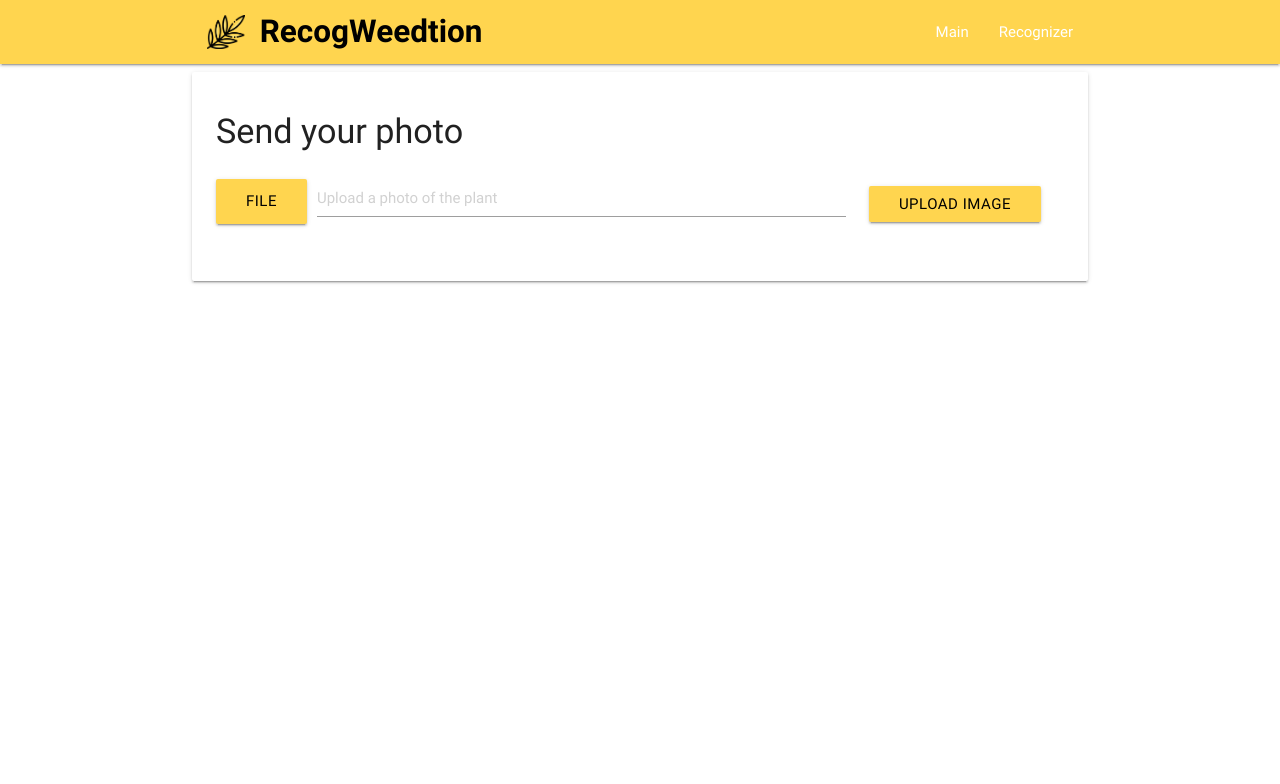
After one commit to precious-void/RecogWeedtion, a Flask app: page /identifier in a window 1280 px wide. The commit adds this page. Shown: the top 784 px of the page. Run offline with Flask 2, Linux system fonts and the light colour scheme.

Commit message:
Description Page

```diff
--- a/app/__init__.py
+++ b/app/__init__.py
@@ -35,8 +35,13 @@ def add_header(response):
 
 @app.route('/')
 @app.route('/index')
+def index():
+    return render_template("index.html")
+
+@app.route('/identifier')
 def upload_file():
-    return render_template("index.html")
+    return render_template("identifier.html")
+
 
 
 @app.route('/upload', methods=['POST'])
--- /dev/null
+++ b/app/templates/identifier.html
@@ -0,0 +1,104 @@
+<html>
+<head>
+
+<link href="http://fonts.googleapis.com/icon?family=Material+Icons" rel="stylesheet">
+<link type="text/css" rel="stylesheet" href="css/materialize.css"  media="screen,projection"/>
+<meta name="viewport" content="width=device-width, initial-scale=1.0"/>
+<script type="text/javascript" src="js/jquery.js"></script>
+<script type="text/javascript" src="js/materialize.min.js"></script>
+<meta http-equiv="Cache-Control" content="no-cache">
+<title>RecogWeedtion</title>
+
+</head>
+<body>
+<style>
+    .nav-wrapper{
+        width:70%;
+        margin: 0 auto;
+    }
+</style>
+<!-- Header -->
+<nav class="amber lighten-2">
+<div class="nav-wrapper amber lighten-2">
+    <a href="index" class="brand-logo left black-text" style="font-weight: 600; margin-left: 1rem; height:100%;">
+        <img src="img/logo.png" style="float:left;height:100%; padding:1rem 0; margin-right:1rem;">
+        RecogWeedtion
+    </a>
+    <ul class="right">
+        <li><a href="index">Main</a></li>
+        <li><a href="">Recognizer</a></li>
+    </ul>
+</div>
+</nav>
+
+<!-- Main block -->
+<div class="container">
+    <div class="card">
+        <div class="card-content">
+            <h4>Send your photo</h4>
+            <form  method="POST" action="upload" enctype="multipart/form-data">
+                <div class="row">
+                    <div class="col s12 m9 file-field input-field">
+                        <div class="btn amber lighten-2 black-text">
+                            <span>File</span>
+                            <input type="file" name="file" id="fileupload">
+                        </div>
+                        <div class="file-path-wrapper">
+                            <input class="file-path validate" type="text" placeholder="Upload a photo of the plant">
+                        </div>
+                    </div>
+                    <br>
+                    <div class="col s10 m3">
+                        <button type="submit" value="Upload your image" class="btn btn-primary amber lighten-2 black-text">
+                           Upload Image
+                        </button>
+                    </div>
+                </div>
+                <img id="photo" src="#" alt="your image" style="display: none; max-width:100%;"/>
+                <p class="flow-text" id="result"></p>
+            </form>
+
+
+        </div>
+    </div>
+</div>
+
+
+</body>
+<script>
+function readURL(input) {
+    if (input.files && input.files[0]) {
+    var reader = new FileReader();
+    reader.onload = function(e) {
+        $("#result").html("");
+        $('#photo').attr('src', e.target.result);
+    }
+    reader.readAsDataURL(input.files[0]);
+    }
+}
+
+$("#fileupload").change(function() {
+    $("#photo").show();
+    readURL(this);
+});
+$('form').submit(function(e){
+    $("#photo").hide();
+    e.preventDefault();
+    var form_data = new FormData(this);
+    console.log(form_data);
+    $.ajax({
+        type: 'POST',
+        url: 'upload',
+        data: form_data,
+        cache: false,
+        contentType: false,
+        processData: false,
+        success: function(answ){
+            $("input").val("");
+            $("#result").html("We recognised it as " + answ + "!");
+        }
+    });
+})
+
+</script>
+</html>
```
Also changed, not shown: app/templates/index.html (+8 -61 lines).
